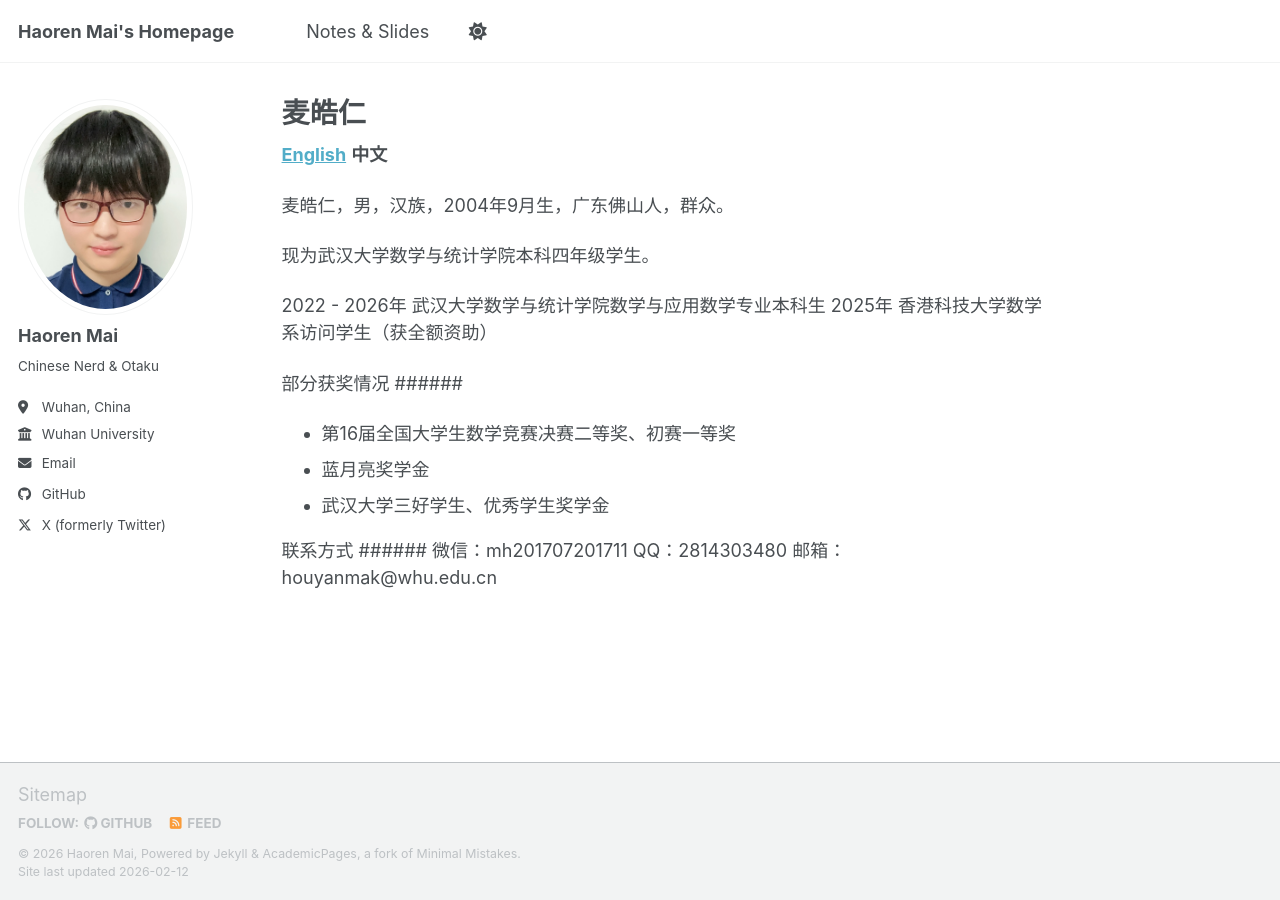
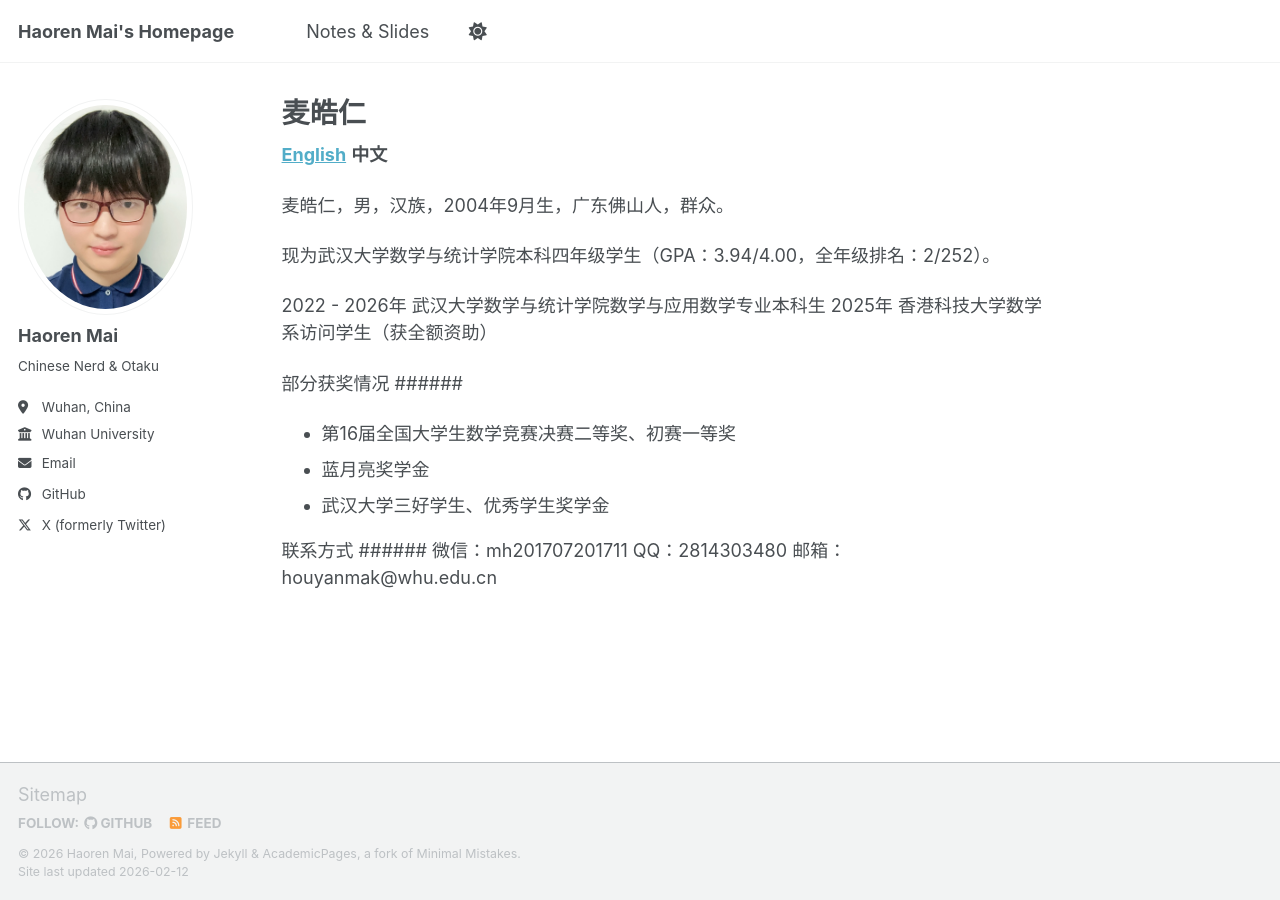
Before and after one commit to haorenmai/haorenmai, a Jekyll site: the page built from _pages/aboutcn.md, in a window 1280 px wide. Built offline with Jekyll 4.4.1, drawn with Linux system fonts in a browser that asks for light colours; a script bundle is joined from its source files by our own code; library files that are not in the unit come from our copies.

Commit message:
Update aboutcn.md

```diff
--- a/_pages/aboutcn.md
+++ b/_pages/aboutcn.md
@@ -11,7 +11,7 @@ redirect_from:
 
 麦皓仁，男，汉族，2004年9月生，广东佛山人，群众。
 
-现为武汉大学数学与统计学院本科四年级学生。
+现为武汉大学数学与统计学院本科四年级学生（GPA：3.94/4.00，全年级排名：2/252）。
 
 2022 - 2026年 武汉大学数学与统计学院数学与应用数学专业本科生
 2025年 香港科技大学数学系访问学生（获全额资助）
```
